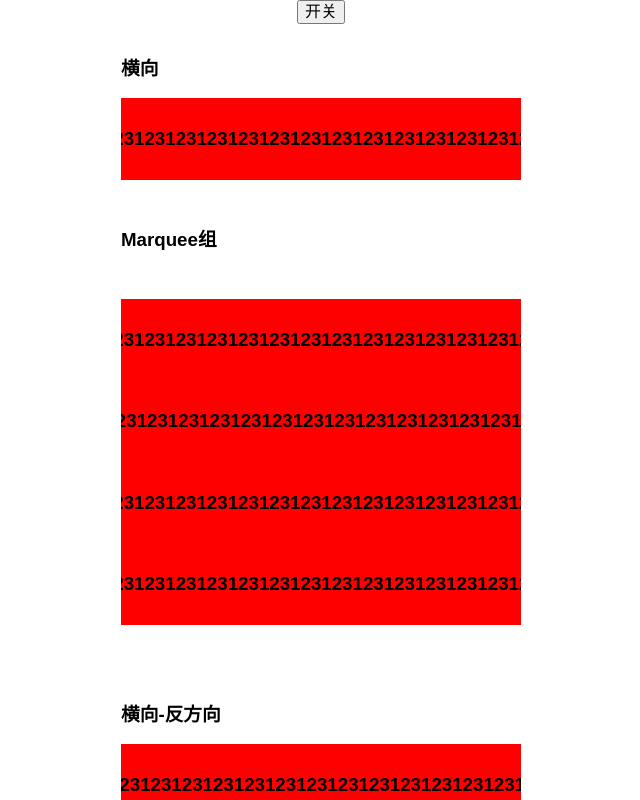
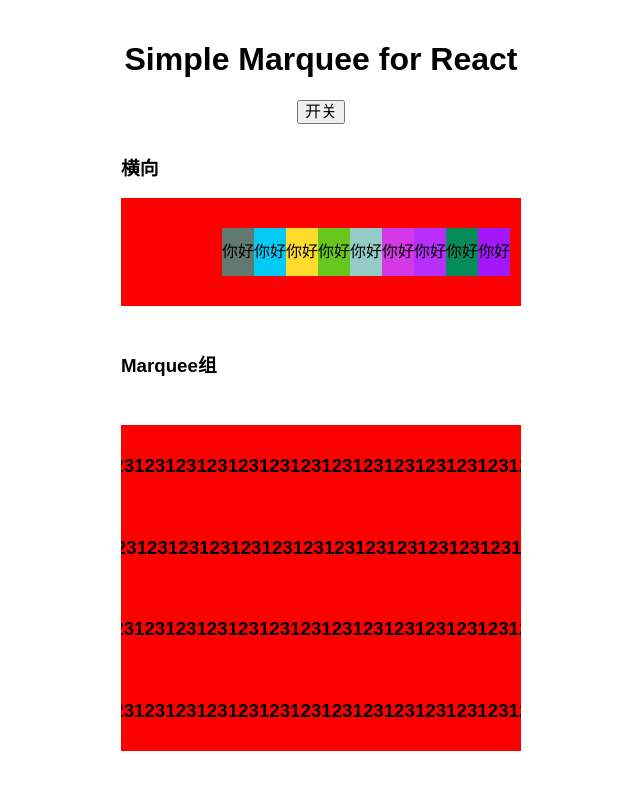
Before and after one commit to IFmiss/simple-marquee, a React app: page / in a window 1280 px wide. Shown: the top 800 px of the page, without its empty margins (319-959 px from the left). Built offline with nearby package versions, Linux system fonts and the light colour scheme.

Commit message:
update: 优化

```diff
--- a/src/Marquee/index.tsx
+++ b/src/Marquee/index.tsx
@@ -56,7 +56,7 @@ const Marquee: React.FC<MarqueeProps> = ({
     return (mgWrapRef.current?.getBoundingClientRect()[rectProp]) as number - indent;
   }, [isVertical, indent]);
 
-  useLayoutEffect(() => {
+  useEffect(() => {
     setMove(getReversePos());
   }, [])
 
--- a/src/pages/Home/home.less
+++ b/src/pages/Home/home.less
@@ -3,13 +3,24 @@
   align-items: center;
   justify-content: center;
   flex-direction: column;
+  padding: 20px;
 
   div, span {
     padding: 15px 0;
   }
 
-  .horizontal-item {
-    margin: 0;
-    background: red;
+  .area {
+    position: relative;
+    .title {
+      position: sticky;
+      top: 0;
+      z-index: 1;
+    }
+
+    .horizontal-item {
+      margin: 0;
+      background: red;
+    }
   }
+
 }
--- a/src/pages/Home/index.tsx
+++ b/src/pages/Home/index.tsx
@@ -1,3 +1,4 @@
+import List from '@pages/List';
 import React, { useState } from 'react'
 import Marquee from '../../Marquee';
 import MarqueeGroup from '../../Marquee/MarqueeGroup';
@@ -10,9 +11,10 @@ const Home: React.FC<IHomeProps> = (props) => {
 
   return (
     <div className={styles.home}>
+      <h1>Simple Marquee for React</h1>
       <button onClick={() => setStopMarquee(s => !s)}>开关</button>
-      <div>
-        <h3 className={'title'}>横向</h3>
+      <div className={styles.area}>
+        <h3 className={styles.title}>横向</h3>
         <Marquee style={{
           width: '400px',
           maxWidth: '100%',
@@ -20,12 +22,38 @@ const Home: React.FC<IHomeProps> = (props) => {
         }}
         direction={'horizontal'}
         stop={stopMarquee}>
-          <h3 className={styles['horizontal-item']}>123123123123123123123123123123123123123123</h3>
+          <List style={{
+            backgroundColor: `#${Math.random().toString(16).substr(2, 6)}`
+          }}>你好</List>
+          <List style={{
+            backgroundColor: `#${Math.random().toString(16).substr(2, 6)}`
+          }}>你好</List>
+          <List style={{
+            backgroundColor: `#${Math.random().toString(16).substr(2, 6)}`
+          }}>你好</List>
+          <List style={{
+            backgroundColor: `#${Math.random().toString(16).substr(2, 6)}`
+          }}>你好</List>
+          <List style={{
+            backgroundColor: `#${Math.random().toString(16).substr(2, 6)}`
+          }}>你好</List>
+          <List style={{
+            backgroundColor: `#${Math.random().toString(16).substr(2, 6)}`
+          }}>你好</List>
+          <List style={{
+            backgroundColor: `#${Math.random().toString(16).substr(2, 6)}`
+          }}>你好</List>
+          <List style={{
+            backgroundColor: `#${Math.random().toString(16).substr(2, 6)}`
+          }}>你好</List>
+          <List style={{
+            backgroundColor: `#${Math.random().toString(16).substr(2, 6)}`
+          }}>你好</List>
         </Marquee>
       </div>
 
-      <div>
-        <h3 className={'title'}>Marquee组</h3>
+      <div className={styles.area}>
+        <h3 className={styles.title}>Marquee组</h3>
         <div>
           <MarqueeGroup stop={stopMarquee}>
             <Marquee style={{
@@ -69,8 +97,8 @@ const Home: React.FC<IHomeProps> = (props) => {
         </div>
       </div>
 
-      <div>
-        <h3 className={'title'}>横向-反方向</h3>
+      <div className={styles.area}>
+        <h3 className={styles.title}>横向-反方向</h3>
         <Marquee style={{
           width: '400px',
           maxWidth: '100%',
@@ -81,8 +109,8 @@ const Home: React.FC<IHomeProps> = (props) => {
         </Marquee>
       </div>
 
-      <div>
-        <h3 className={'title'}>竖向</h3>
+      <div className={styles.area}>
+        <h3 className={styles.title}>竖向</h3>
         <Marquee style={{
           width: '400px',
           maxWidth: '100%',
@@ -94,8 +122,8 @@ const Home: React.FC<IHomeProps> = (props) => {
         </Marquee>
       </div>
 
-      <div>
-        <h3 className={'title'}>竖向</h3>
+      <div className={styles.area}>
+        <h3 className={styles.title}>竖向</h3>
         <Marquee style={{
           width: '400px',
           maxWidth: '100%',
--- /dev/null
+++ b/src/pages/List/index.tsx
@@ -0,0 +1,24 @@
+import React from 'react';
+import styles from './list.less';
+// import PropTypes from 'prop-types';
+
+export interface ListProps {
+  style: any
+};
+
+const List: React.FC<ListProps> = ({
+  children,
+  style
+}) => {
+  return (
+    <div style={style} className={styles.list}>
+      {children ?? 'HELLO WORLD'}
+    </div>
+  );
+};
+
+//List.propTypes = {
+//	props: PropTypes.string
+//};
+
+export default List;
--- /dev/null
+++ b/src/pages/List/list.less
@@ -0,0 +1 @@
+.list {}
```
